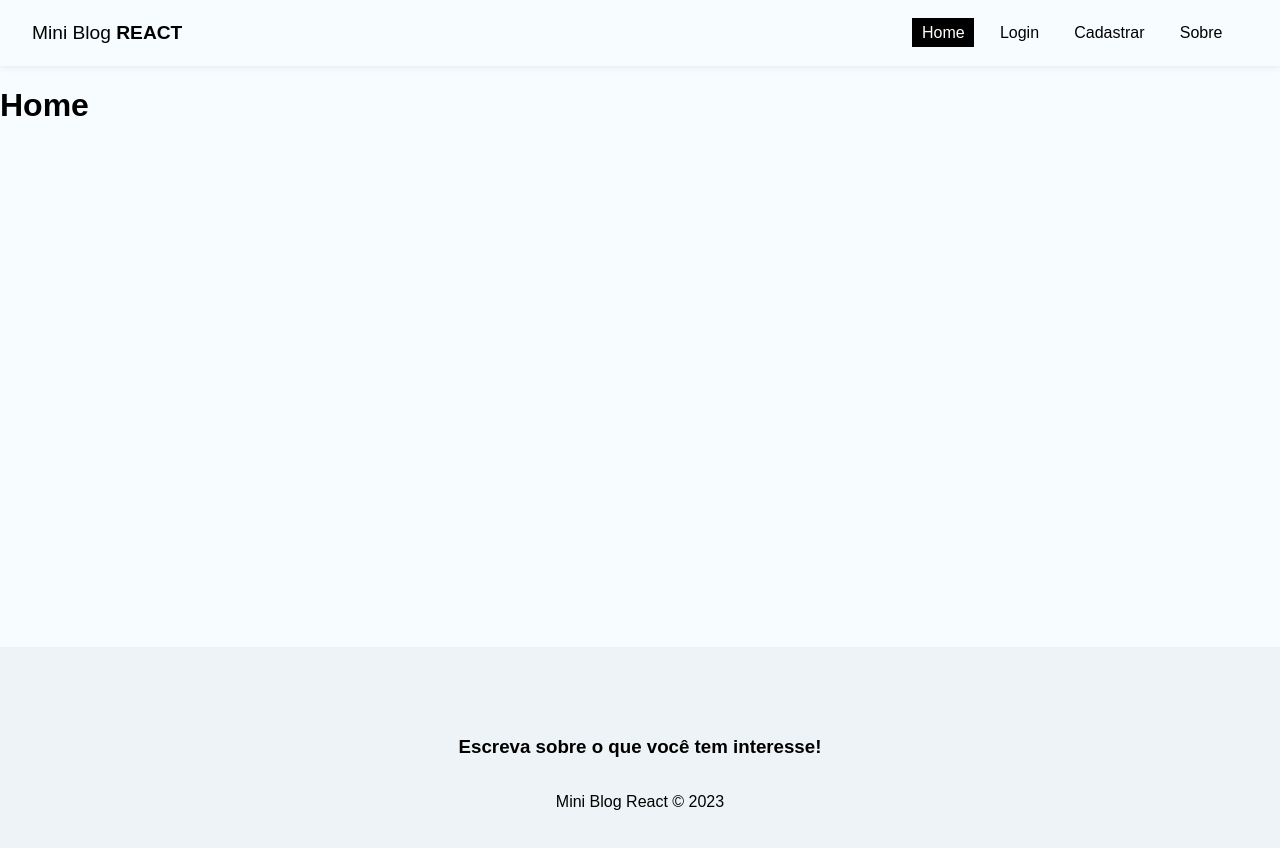
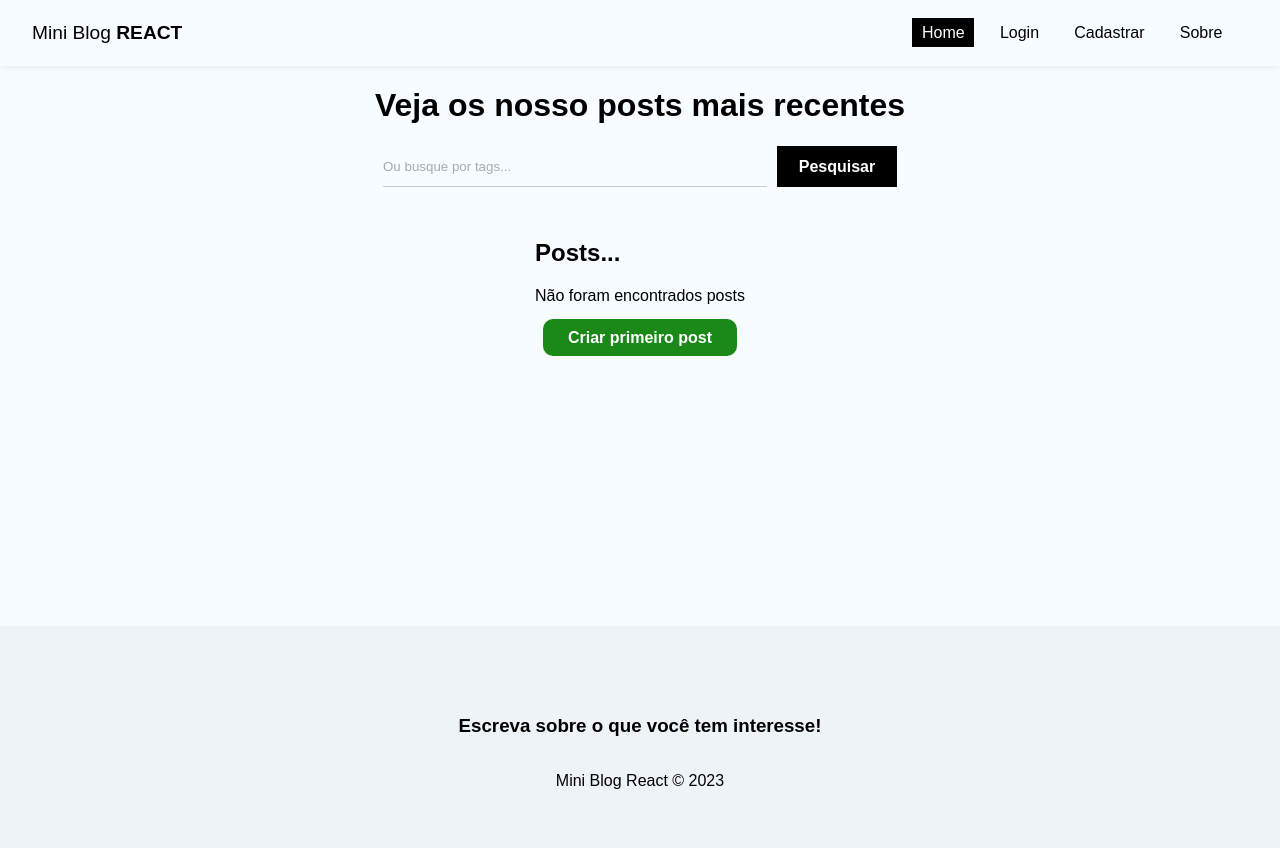
Before and after one commit to ehurafa/react-from-zero-to-mastery, a React (Create React App) app in the folder ARQUIVOS/10_MINIBLOG/miniblog/: page / in a window 1280 px wide. Shown: the top 848 px of the page. Built offline with nearby package versions, Linux system fonts and the light colour scheme; no server answers.

Commit message:
structuring the home

```diff
--- a/ARQUIVOS/10_MINIBLOG/miniblog/src/pages/Home/Home.js
+++ b/ARQUIVOS/10_MINIBLOG/miniblog/src/pages/Home/Home.js
@@ -1,8 +1,40 @@
 import styles from './Home.module.css'
 
+// hooks
+import { useNavigate, Link } from 'react-router-dom'
+import { useState } from 'react'
+
+// components
+
 const Home = () => {
+
+  const [query, setQuery] = useState('')
+  const [posts] = useState([])
+
+  const handleSubmit = (e) => {
+    e.preventDefault()
+  }
   return (
-    <h1>Home</h1>
+    <div className={styles.home}>
+      <h1>Veja os nosso posts mais recentes</h1>
+      <form onSubmit={handleSubmit} className={styles.search_form}>
+        <input
+          type="text"
+          placeholder="Ou busque por tags..."
+          onChange={(e) => setQuery(e.target.value)}
+          />
+          <button className="btn btn-dark">Pesquisar</button>
+      </form>
+      <div>
+        <h2>Posts...</h2>
+        {posts && posts.length === 0 && (
+          <div className={styles.noposts}>
+            <p>Não foram encontrados posts</p>
+            <Link to="/posts/create" className="btn">Criar primeiro post</Link>
+          </div>
+        )}
+      </div>
+    </div>
   )
 }
 
--- a/ARQUIVOS/10_MINIBLOG/miniblog/src/pages/Home/Home.module.css
+++ b/ARQUIVOS/10_MINIBLOG/miniblog/src/pages/Home/Home.module.css
@@ -0,0 +1,31 @@
+.home {
+    display: flex;
+    flex-direction: column;
+    align-items: center;
+    justify-content: center;
+}
+
+.search_form {
+    max-width: 100%;
+    width: 60%;
+    display: flex;
+    justify-content: center;
+    margin-bottom: 2rem;
+}
+
+.search_form input{
+    margin-right: 10px;
+    width: 50%;
+}
+
+.noposts {
+    text-align: center;
+}
+
+.noposts p {
+    margin-bottom: 1.5rem;
+}
+
+.noposts a {
+    padding: 10px 25px;
+}
```
